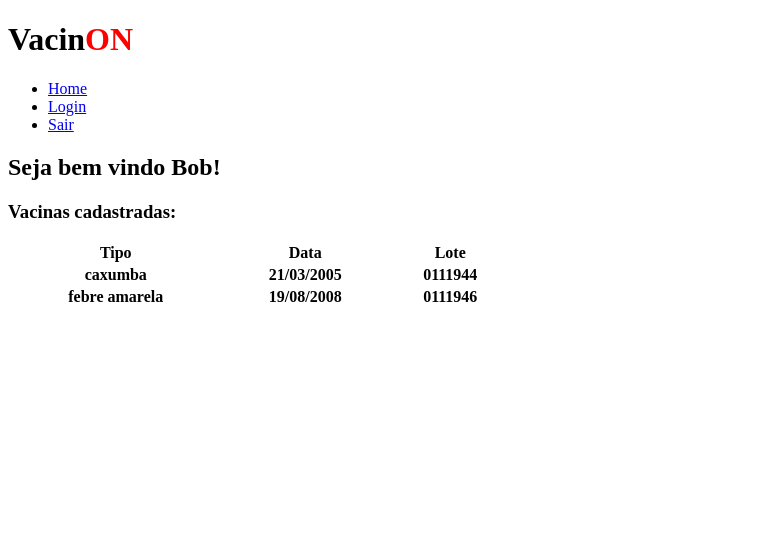
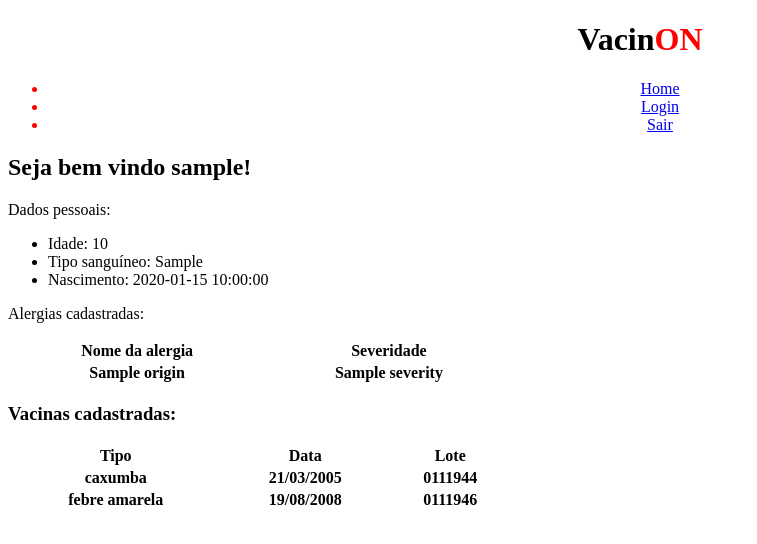
Before and after one commit to otaviosumi/VacinON, a Flask app: page / in a window 1280 px wide. Shown: the top 544 px of the page, without its empty margins (0-757 px from the left). Run offline with Flask 2, Linux system fonts and the light colour scheme; a database or web service that is not in the repository returns one stand-in record (values such as "Sample title"); lists and menus that the app fills with data are empty.

Commit message:
working user DB + allergies dic (inside user)

```diff
--- a/PythonApp/templates/home.html
+++ b/PythonApp/templates/home.html
@@ -1,5 +1,6 @@
 <!DOCTYPE html>
 <html lang="pt">
+<link rel="stylesheet" href="{{ url_for('static', filename='styles/style.css') }}">
 <head>
 	<title>VacinON - Home</title>
 </head>
@@ -25,6 +26,40 @@
 	{% if user %}
 	<div>
 		<h2>Seja bem vindo {{ user.username}}!</h2>
+		<p>Dados pessoais:</p>
+		<ul>
+			<li>Idade: {{user.age}}</li>
+			<li>Tipo sanguíneo: {{user.bloodType}}</li>
+			<li>Nascimento: {{user.birthday}}</li>
+		</ul>
+		{% if user.allergies %}
+		<p>Alergias cadastradas:</p>
+		<table style="width: 40%">
+			<tr>
+				<th>Nome da alergia</th>
+				<th>Severidade</th>
+			</tr>
+			{% for alergia in user.allergies %}
+			<tr>
+				<th>{{alergia.origin}}</th>
+				{% if alergia.severity == "Risco de vida" %}
+				<th><font color="red">{{alergia.severity}}</font></th>
+				{% elif alergia.severity == "Grave" %}
+				<th><font color="yellow">{{alergia.severity}}</font></th>
+				{% elif alergia.severity == "Mediana" %}
+				<th><font color="orange">{{alergia.severity}}</font></th>
+				{% elif alergia.severity == "Leve" %}
+				<th><font color="green">{{alergia.severity}}</font></th>
+				{% else %}
+				<th>{{alergia.severity}}</th>
+				{% endif %}
+			</tr>
+			{% endfor %}
+		</table>
+
+		{% else %}
+		<p>Sem alergias cadastradas</p>
+		{% endif %}
 	</div>
 	{% else %}
 	<div>
--- a/PythonApp/webApp.py
+++ b/PythonApp/webApp.py
@@ -1,8 +1,54 @@
 from flask import Flask, render_template, request , url_for, redirect, flash, session, abort
 import os
+import datetime
+from pymongo import MongoClient
+
+#Starting and creating DB
+client = MongoClient('localhost', 27017)
+db = client['database']
+
+users = db['users-collection']
+
+allergies = [
+	{
+		'origin' : 'Acido acetil', 'severity' : 'Grave'
+		},
+		{
+		'origin' : 'Alcool', 'severity' : 'Leve'
+		},
+		{
+		'origin' : 'Dipirona', 'severity' : 'Risco de vida'
+		},
+		{
+		'origin' : 'Chocolate', 'severity' : 'Mediana'
+		}
+]
+
+user = {
+		'_id' : 1,
+		'username' : 'Bob',
+		'age' : '26',
+		'bloodType' : 'A+',
+		'birthday' : '24/02/1992',
+		'dateInserted' : datetime.datetime.now(),
+		'allergies' : allergies
+		}
+
+usuarios = db.users
+
+if usuarios.find_one({'username' : 'Bob'}):
+	usuarios.remove({})
+	print('User inserted')
+	usuarios.insert_one(user)
+else:
+	print('User inserted')
+	usuarios.insert_one(user)
+
+username = 'Bob'
+
 app = Flask(__name__)
 
-user = {'username' : 'Bob'}
+
 
 vacinas = [
 	{
@@ -16,7 +62,7 @@ vacinas = [
 @app.route("/")
 @app.route("/home")
 def home():
-	return render_template('home.html', vacinas=vacinas, user=user)
+	return render_template('home.html', vacinas=vacinas, user=usuarios.find_one({'username' : username}))
 
 @app.route("/showlogin")
 def login():
```
Also changed, not shown: static/styles/style.css (renamed from static/style.css).
